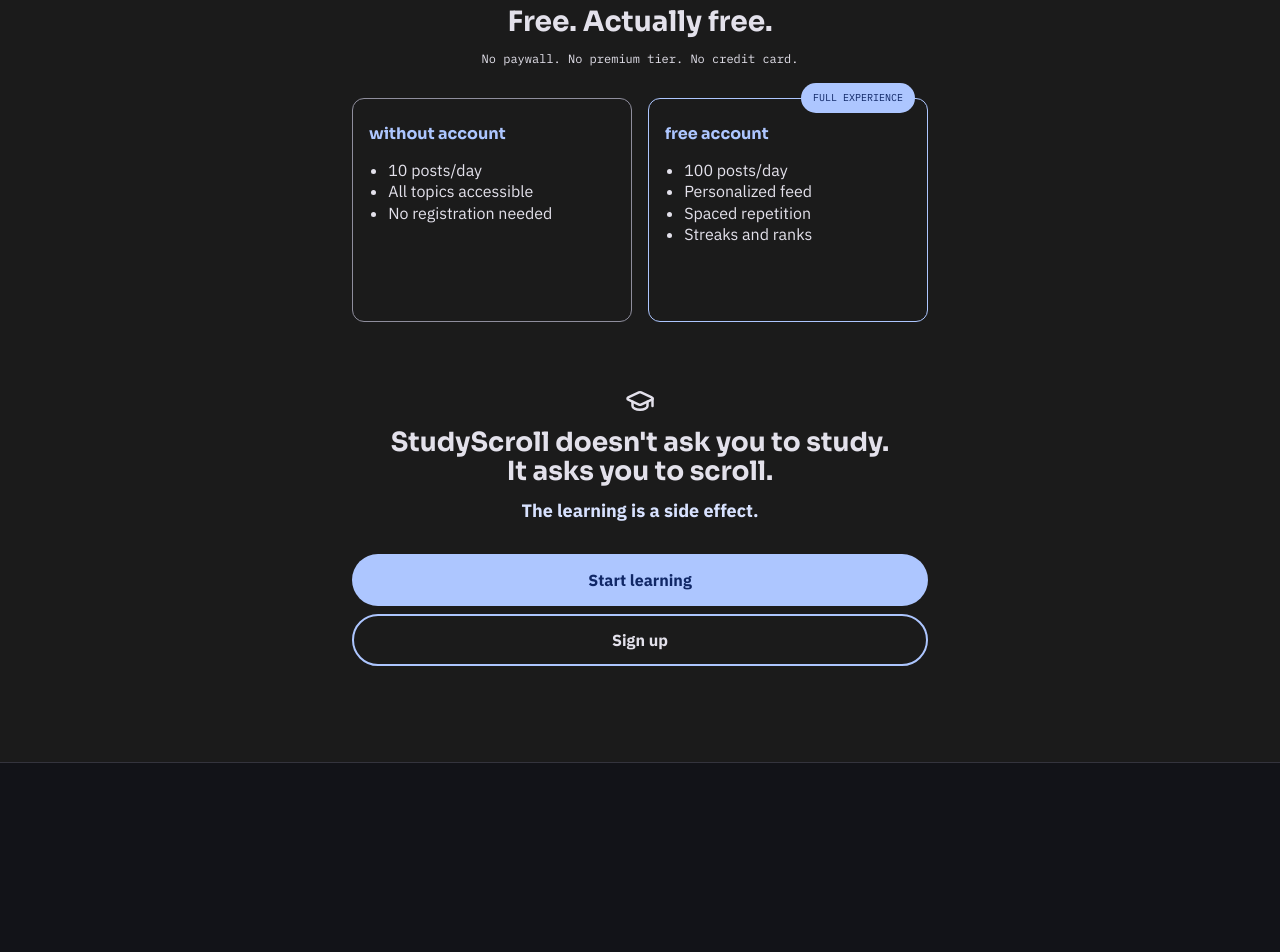
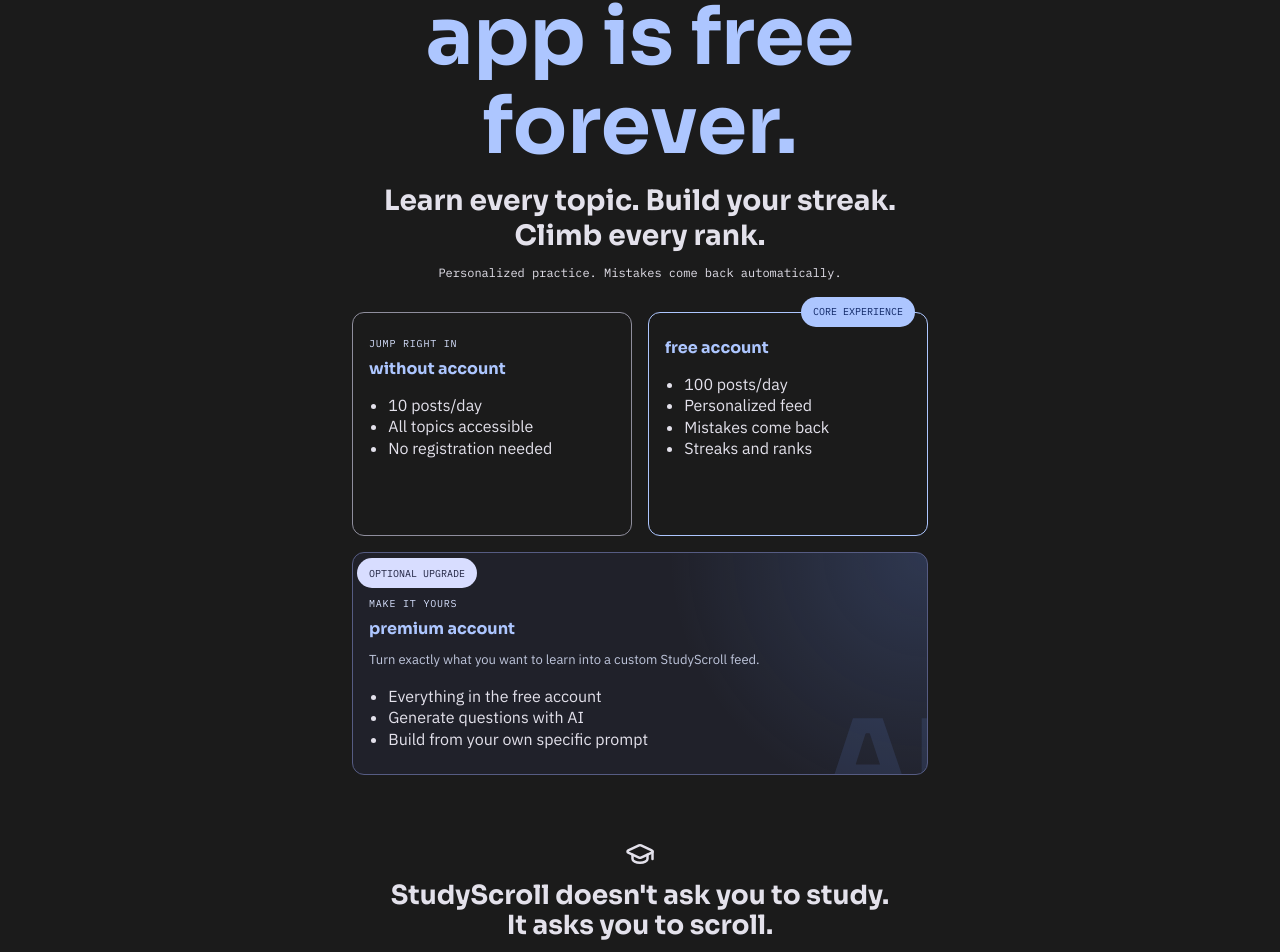
Before and after one commit to dragsec/StudyScroll, a Next.js app: page / in a window 1280 px wide. Shown: the part 4528-5480 px from the top of the page. Before the commit the page ends 5291 px from the top, so only its background shows below. Built offline with nearby package versions, Linux system fonts and the light colour scheme.

Commit message:
update AI features and marketing

```diff
--- a/app/globals.css
+++ b/app/globals.css
@@ -536,6 +536,15 @@
   border-radius: 0.75rem;
 }
 
+.plan-kicker {
+  display: block;
+  margin-bottom: 0.5rem;
+  color: var(--primary-pale);
+  font-family: var(--font-plex-mono), monospace;
+  font-size: 0.625rem;
+  letter-spacing: 0.08em;
+}
+
 .plans h3 {
   margin: 0;
   color: var(--primary);
@@ -544,6 +553,7 @@
 }
 
 .plans ul {
+  margin-bottom: 0;
   padding-left: 1.2rem;
   line-height: 1.35;
 }
@@ -562,6 +572,47 @@
   color: var(--primary-ink);
   font-family: var(--font-plex-mono), monospace;
   font-size: 0.625rem;
+}
+
+.premium-plan {
+  grid-column: 1 / -1;
+  min-height: 0 !important;
+  overflow: hidden;
+  border-color: #565c83 !important;
+  background:
+    radial-gradient(circle at 100% 0%, rgb(112 157 255 / 18%), transparent 42%),
+    #20212a;
+}
+
+.premium-plan::after {
+  position: absolute;
+  right: -1.4rem;
+  bottom: -2.7rem;
+  color: rgb(112 157 255 / 12%);
+  content: "AI";
+  font-family: var(--font-sora), system-ui, sans-serif;
+  font-size: 7rem;
+  font-weight: 700;
+  line-height: 1;
+  pointer-events: none;
+}
+
+.premium-plan > * {
+  position: relative;
+  z-index: 1;
+}
+
+.premium-label {
+  background: #d8ddff;
+  color: #202341;
+}
+
+.plan-summary {
+  max-width: 25rem;
+  margin: 0.75rem 0 0;
+  color: var(--text-secondary);
+  font-size: 0.8125rem;
+  line-height: 1.45;
 }
 
 .closing-copy {
@@ -990,6 +1041,50 @@
 
 .progress-page {
   padding: 0 1.25rem 2rem;
+}
+
+.account-feature-note {
+  display: flex;
+  align-items: center;
+  gap: 0.75rem;
+  margin-bottom: 0.75rem;
+  padding: 0.75rem 0.9rem;
+  border: 1px solid #3b425a;
+  border-radius: 0.75rem;
+  background: #1a1c25;
+  color: var(--primary-pale);
+}
+
+.account-feature-note > svg {
+  flex: 0 0 auto;
+}
+
+.account-feature-note p {
+  margin: 0;
+  color: var(--text-secondary);
+  font-size: 0.75rem;
+  line-height: 1.4;
+}
+
+.account-feature-note strong {
+  display: block;
+  margin-bottom: 0.1rem;
+  color: var(--primary);
+  font-family: var(--font-plex-mono), monospace;
+  font-size: 0.6875rem;
+  letter-spacing: 0.04em;
+  text-transform: uppercase;
+}
+
+.progress-locked .streak-stage,
+.progress-locked .ranks-section {
+  filter: grayscale(1);
+  opacity: 0.62;
+}
+
+.progress-locked .streak-stage {
+  border-color: #464750;
+  background: #1b1c22;
 }
 
 .streak-stage {
@@ -1548,6 +1643,52 @@
   color: var(--primary-ink);
 }
 
+.topic-options .ai-topic-option {
+  min-height: 2.75rem;
+  border-color: var(--outline);
+  background: #1d1e24;
+  color: #a8abba;
+  cursor: not-allowed;
+  opacity: 1;
+}
+
+.ai-topic-copy {
+  display: flex;
+  min-width: 0;
+  align-items: center;
+  gap: 0.65rem;
+  text-align: left;
+}
+
+.ai-topic-copy > svg {
+  flex: 0 0 auto;
+  color: #9094a5;
+}
+
+.ai-topic-copy strong {
+  overflow: hidden;
+  color: #b9bbc5;
+  font-family: var(--font-plex-mono), monospace;
+  font-size: 0.75rem;
+  font-weight: 500;
+  text-overflow: ellipsis;
+  white-space: nowrap;
+}
+
+.ai-topic-lock {
+  display: inline-flex;
+  flex: 0 0 auto;
+  align-items: center;
+  gap: 0.35rem;
+  color: #888c9e;
+}
+
+.ai-topic-lock small {
+  font-size: 0.625rem;
+  letter-spacing: 0.03em;
+  text-transform: uppercase;
+}
+
 .no-results {
   color: var(--text-secondary);
   text-align: center;
--- a/app/page.tsx
+++ b/app/page.tsx
@@ -194,12 +194,13 @@
       <section className="landing-section cost-section" aria-labelledby="cost-title">
         <div className="section-content">
           <div className="cost-heading">
-            <h2 id="cost-title">Costs $0</h2>
-            <p>Free. Actually free.</p>
-            <span>No paywall. No premium tier. No credit card.</span>
+            <h2 id="cost-title">The core app is free forever.</h2>
+            <p>Learn every topic. Build your streak. Climb every rank.</p>
+            <span>Personalized practice. Mistakes come back automatically.</span>
           </div>
           <div className="plans">
             <article>
+              <span className="plan-kicker">JUMP RIGHT IN</span>
               <h3>without account</h3>
               <ul>
                 <li>10 posts/day</li>
@@ -208,13 +209,24 @@
               </ul>
             </article>
             <article className="featured-plan">
-              <span className="plan-label">FULL EXPERIENCE</span>
+              <span className="plan-label">CORE EXPERIENCE</span>
               <h3>free account</h3>
               <ul>
                 <li>100 posts/day</li>
                 <li>Personalized feed</li>
-                <li>Spaced repetition</li>
+                <li>Mistakes come back</li>
                 <li>Streaks and ranks</li>
+              </ul>
+            </article>
+            <article className="premium-plan">
+              <span className="plan-label premium-label">OPTIONAL UPGRADE</span>
+              <span className="plan-kicker">MAKE IT YOURS</span>
+              <h3>premium account</h3>
+              <p className="plan-summary">Turn exactly what you want to learn into a custom StudyScroll feed.</p>
+              <ul>
+                <li>Everything in the free account</li>
+                <li>Generate questions with AI</li>
+                <li>Build from your own specific prompt</li>
               </ul>
             </article>
           </div>
```
Also changed, not shown: components/StudyApp.tsx (+39 -2 lines).
